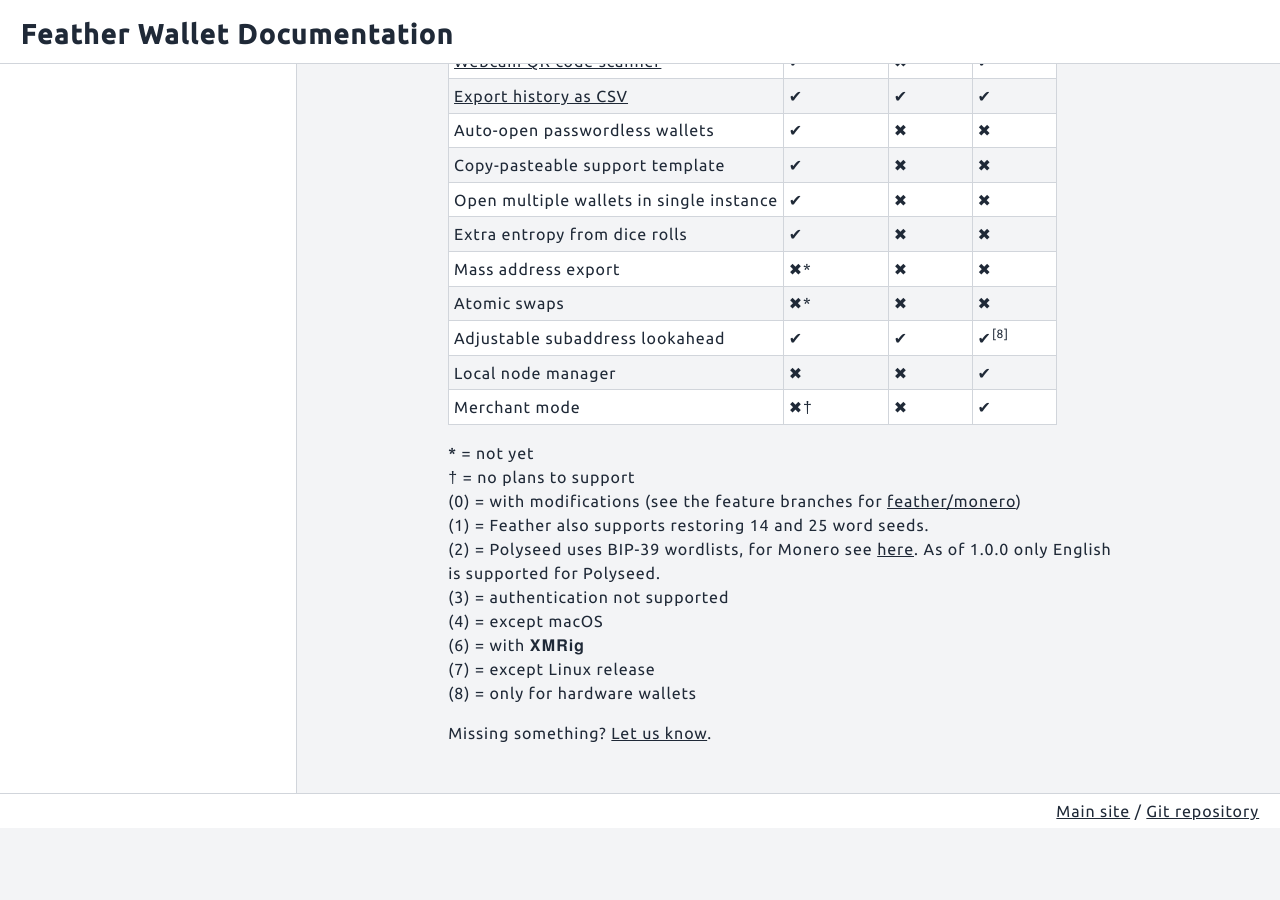
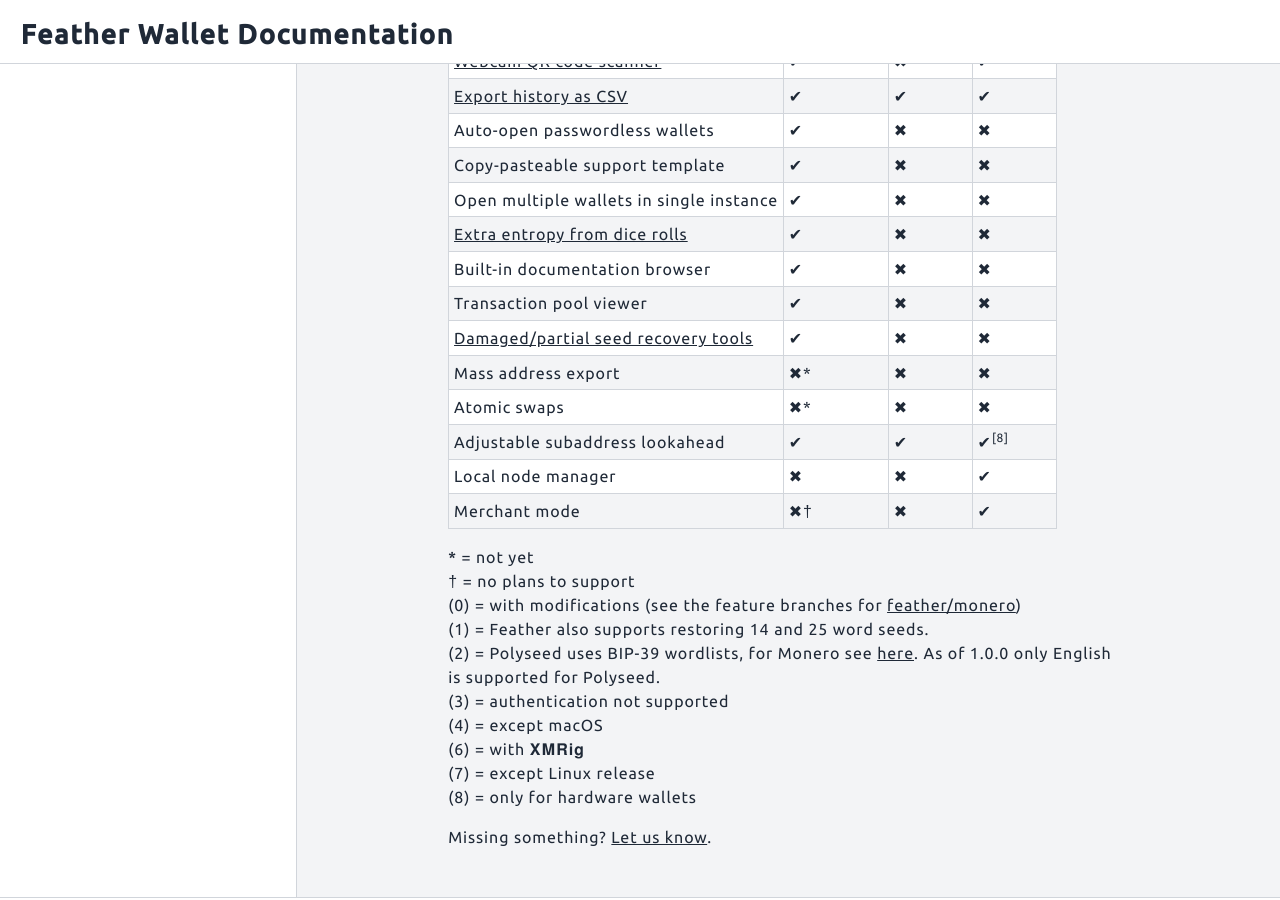
Before and after one commit to jermanuts/feather-docs, a Jekyll site: the page built from content/_guides/features.md, in a window 1280 px wide and 900 px high, scrolled down 2481 px. Built offline with Jekyll 4.4.1, drawn with Linux system fonts in a browser that asks for light colours; before the commit the page ends 3309 px from its top, so only the background shows below that.

Commit message:
add features

```diff
--- a/content/_guides/features.md
+++ b/content/_guides/features.md
@@ -56,7 +56,7 @@
 | ... using animated QR codes                                                                 | ✔                        | ✖               | ✖               |
 | Transaction unlock time                                                                     | ✖†                       | ✔               | ✖               |
 | Automatic network fee adjustment                                                            | ✔                        | ✔               | ✔               |
-| Manual fee-tier selection                                                                   | ✔                        | ✔               | ✔               |
+| [Manual fee-tier selection](transaction-fee)                                                | ✔                        | ✔               | ✔               |
 | Subtract fee from amount                                                                    | ✔                        | ✔               | ✖               |
 | Multisig                                                                                    | ✖*                       | ✔               | ✖               |
 | **► Mining**                                                                                |
@@ -78,7 +78,10 @@
 | Auto-open passwordless wallets                                                              | ✔                        | ✖               | ✖               |
 | Copy-pasteable support template                                                             | ✔                        | ✖               | ✖               |
 | Open multiple wallets in single instance                                                    | ✔                        | ✖               | ✖               |
-| Extra entropy from dice rolls                                                               | ✔                        | ✖               | ✖               |
+| [Extra entropy from dice rolls](entropy-from-dice)                                          | ✔                        | ✖               | ✖               |
+| Built-in documentation browser                                                              | ✔                        | ✖               | ✖               |
+| Transaction pool viewer                                                                     | ✔                        | ✖               | ✖               |
+| [Damaged/partial seed recovery tools](damaged-seed)                                         | ✔                        | ✖               | ✖               |
 | Mass address export                                                                         | ✖*                       | ✖               | ✖               |
 | Atomic swaps                                                                                | ✖*                       | ✖               | ✖               |
 | Adjustable subaddress lookahead                                                             | ✔                        | ✔               | ✔<sup>[8]</sup> |
```
